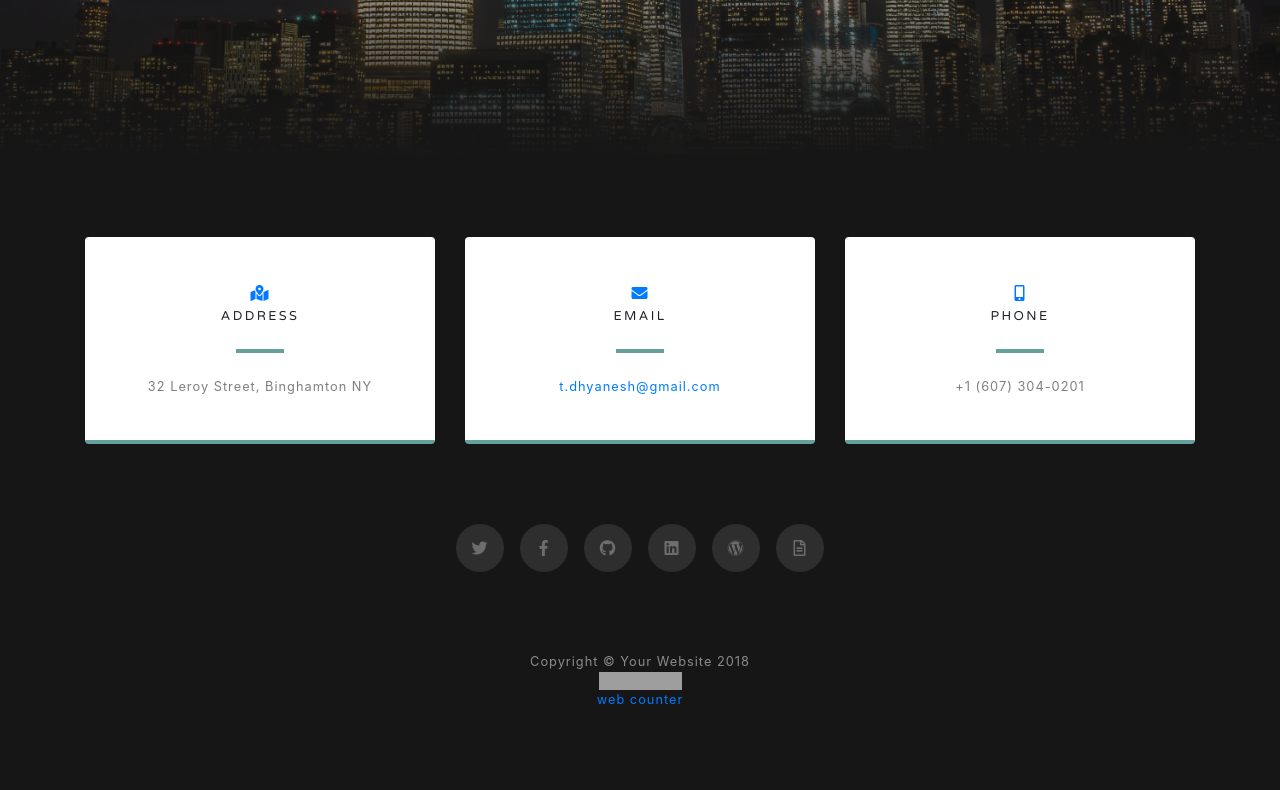
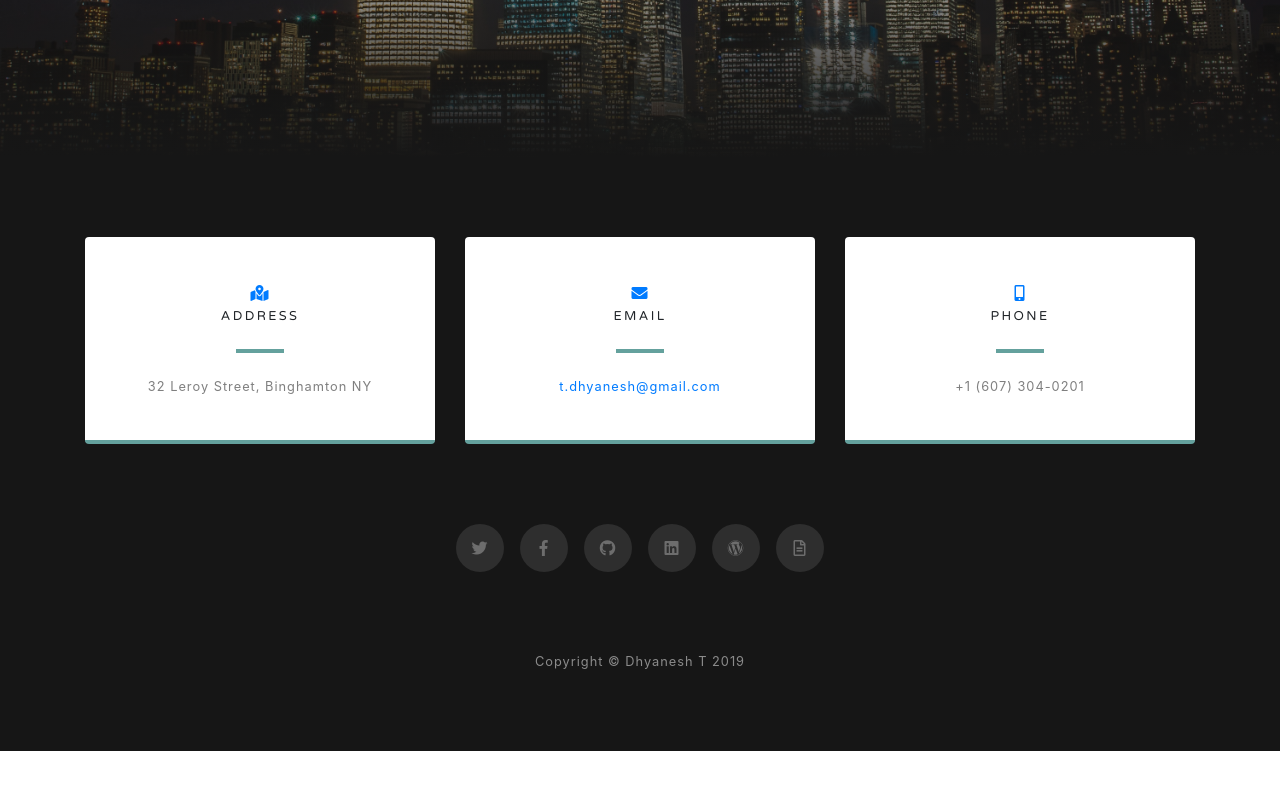
Before and after one commit to thepokasoft/thepokasoft.github.io, a website with bundled scripts: page index.html in a window 1280 px wide. Shown: the part 4074-4864 px from the top of the page. After the commit the page ends 4825 px from the top, so only its background shows below. Built offline with nearby package versions, Linux system fonts and the light colour scheme; grey boxes are pictures that could not be loaded.

Commit message:
removed hit counter

```diff
--- a/index.html
+++ b/index.html
@@ -305,12 +305,7 @@
     <!-- Footer -->
     <footer class="bg-black small text-center text-white-50">
       <div class="container">
-        Copyright &copy; Your Website 2018
-        <!-- Start of SimpleHitCounter Code -->
-        <div align="center"><a href="http://www.simplehitcounter.com" target="_blank"><img src="http://simplehitcounter.com/hit.php?uid=0&f=16777215&b=0"
-              border="0" height="18" width="83" alt="web counter"></a><br><a href="http://www.simplehitcounter.com" target="_blank"
-            style="text-decoration:none;">web counter</a></div>
-        <!-- End of SimpleHitCounter Code -->
+        Copyright &copy; Dhyanesh T 2019
       </div>
     </footer>
 
```
